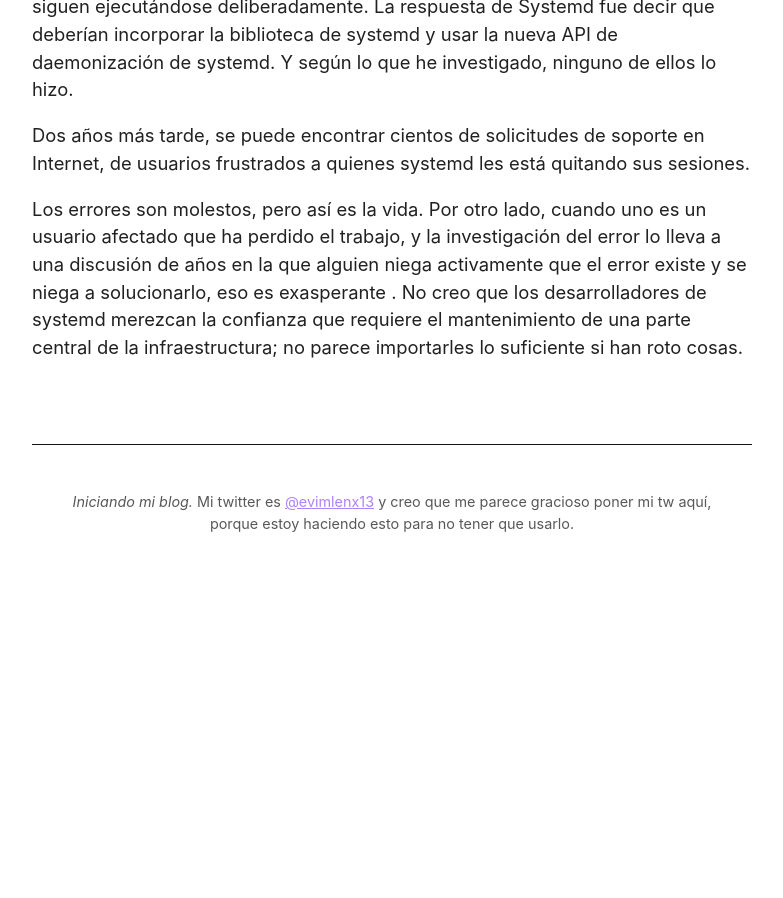
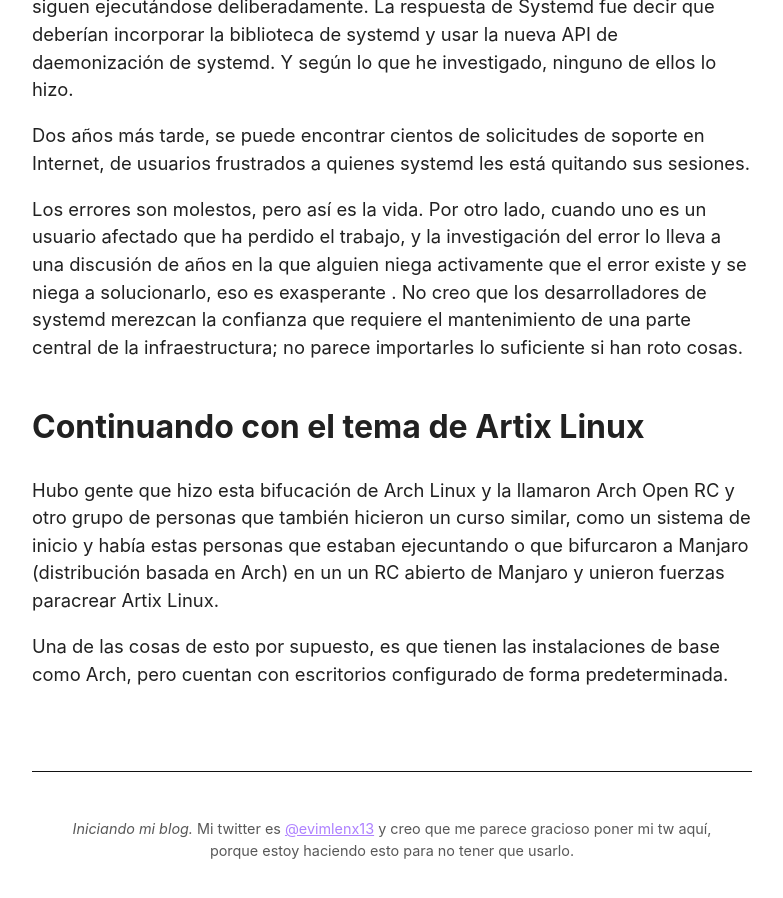
Before and after one commit to evilenx/BlogPersonal, a Jekyll site: the page built from _posts/2023/2023-01-06-setup-post.md, in a window 1280 px wide and 900 px high, scrolled down 1569 px. Shown: the whole window, without its empty margins (248-1031 px from the left). Built offline with Jekyll 4.4.1, drawn with Linux system fonts in a browser that asks for light colours; before the commit the page ends 2142 px from its top, so only the background shows below that.

Commit message:
continuando con tema de Artix

```diff
--- a/_posts/2023/2023-01-06-setup-post.md
+++ b/_posts/2023/2023-01-06-setup-post.md
@@ -18,3 +18,7 @@
 Dos años más tarde, se puede encontrar cientos de solicitudes de soporte en Internet, de usuarios frustrados a quienes systemd les está quitando sus sesiones.
 
 Los errores son molestos, pero así es la vida. Por otro lado, cuando uno es un usuario afectado que ha perdido el trabajo, y la investigación del error lo lleva a una discusión de años en la que alguien niega activamente que el error existe y se niega a solucionarlo, eso es exasperante . No creo que los desarrolladores de systemd merezcan la confianza que requiere el mantenimiento de una parte central de la infraestructura; no parece importarles lo suficiente si han roto cosas.
+### Continuando con el tema de Artix Linux
+Hubo gente que hizo esta bifucación de Arch Linux y la llamaron Arch Open RC y otro grupo de personas que también hicieron un curso similar, como un sistema de inicio y había estas personas que estaban ejecuntando o que bifurcaron a Manjaro (distribución basada en Arch) en un un RC abierto de Manjaro y unieron fuerzas paracrear Artix Linux.
+
+Una de las cosas de esto por supuesto, es que tienen las instalaciones de base como Arch, pero cuentan con escritorios configurado de forma predeterminada.
```
